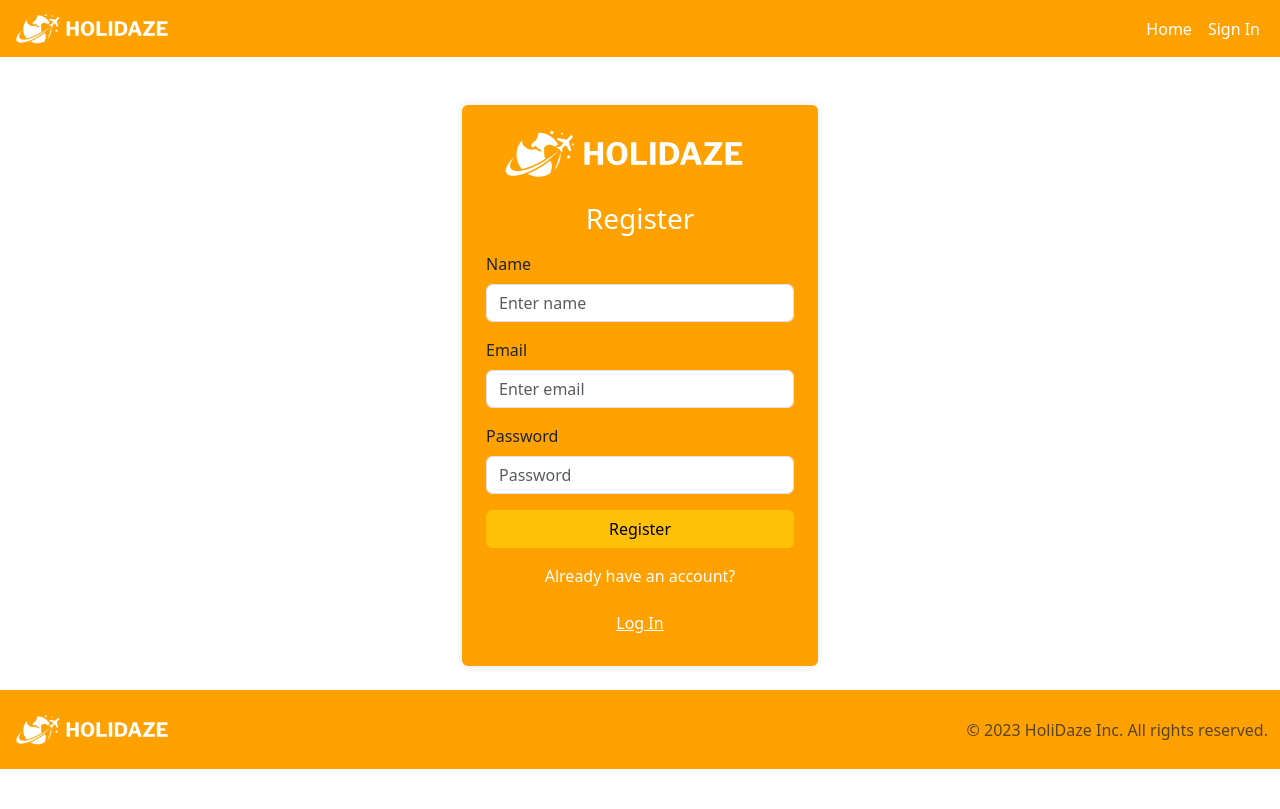
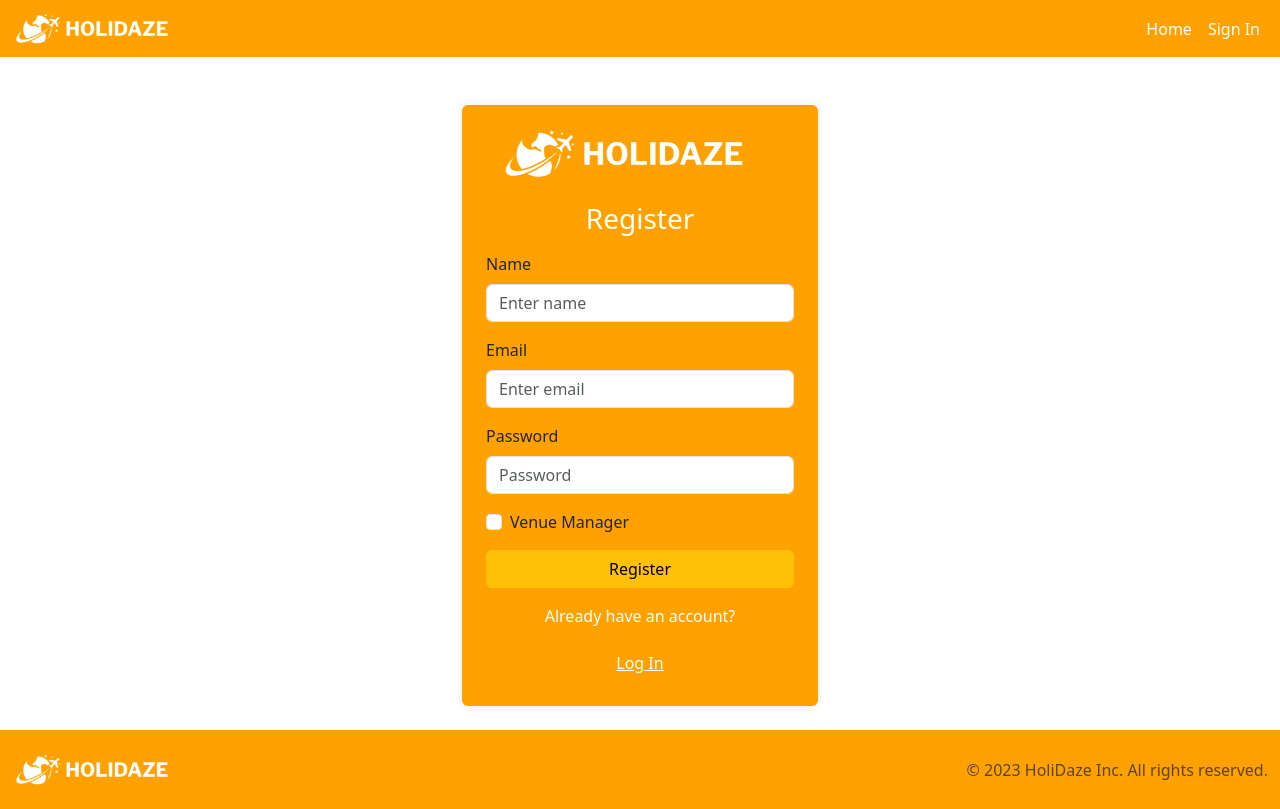
Before and after one commit to Sugal99/Final-Exam, a React (Create React App) app: page /Register in a window 1280 px wide. Built offline with nearby package versions, Linux system fonts and the light colour scheme.

Commit message:
Added venue manager checkbox at register

```diff
--- a/src/components/RegisterForm.jsx
+++ b/src/components/RegisterForm.jsx
@@ -179,6 +179,15 @@ const RegisterForm = () => {
                   {errors.password}
                 </Form.Control.Feedback>
               </Form.Group>
+              <Form.Group controlId="venueManager" className="mb-3">
+                <Form.Check
+                  type="checkbox"
+                  label="Venue Manager"
+                  name="venueManager"
+                  checked={formData.venueManager}
+                  onChange={handleChange}
+                />
+              </Form.Group>
 
               <Button variant="warning" type="submit" className="w-100">
                 Register
```
